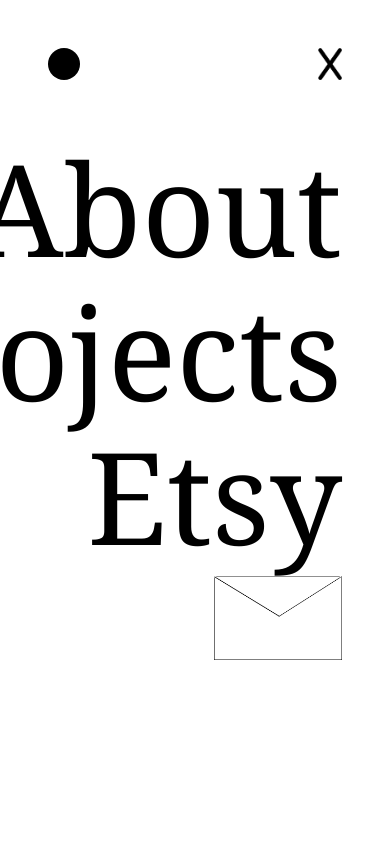
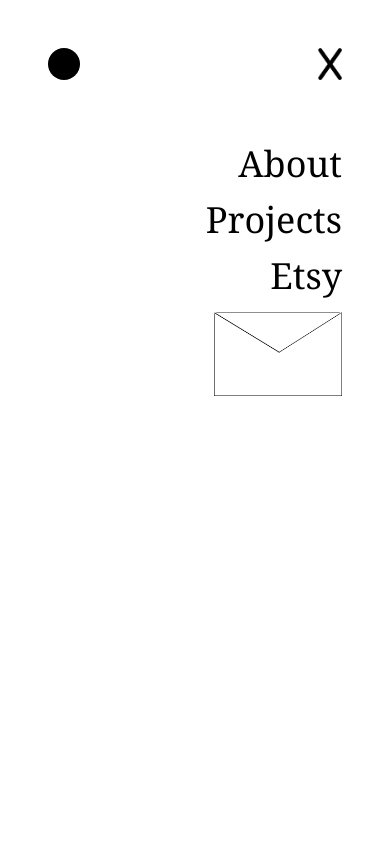
Before and after one commit to dennismaricarl/Mariel-s-Portfolio, a React (Create React App) app: page / in a window 390 px wide. Both pictures are taken after a click on the picture 322 px from the left and 64 px from the top of the page. Shown: the top 844 px of the page. Built offline with nearby package versions, Linux system fonts and the light colour scheme.

Commit message:
added responsive sizes in nav bar

```diff
--- a/src/components/NavBar.jsx
+++ b/src/components/NavBar.jsx
@@ -42,10 +42,10 @@ const NavBar = () => {
                 <div className="flex flex-col gap-4 items-end pr-[3rem] lg:pr-[5rem] mt-[9rem] lg:mt-[13rem]">
 
 
-                    <h1 onClick={() => handleNavigateToHome("aboutId")} className="hover:opacity-10 text-9xl font-thin font-serif lg:w-auto">About</h1>
-                    <h1 onClick={() => handleNavigateToHome("projectsListId")} className="hover:opacity-10 text-9xl font-serif font-thin lg:w-auto">Projects</h1>
+                    <h1 onClick={() => handleNavigateToHome("aboutId")} className="hover:opacity-10 text-4xl lg:text-9xl font-thin font-serif  lg:w-auto">About</h1>
+                    <h1 onClick={() => handleNavigateToHome("projectsListId")} className="hover:opacity-10 text-4xl lg:text-9xl font-serif font-thin lg:w-auto">Projects</h1>
 
-                    <h1 onClick={() => handleNavigateToHome("etsyId")} className="hover:opacity-10 text-9xl font-serif font-thin lg:w-auto">Etsy</h1>
+                    <h1 onClick={() => handleNavigateToHome("etsyId")} className="hover:opacity-10 text-4xl lg:text-9xl font-serif font-thin lg:w-auto">Etsy</h1>
 
                     <img className="hover:opacity-10 w-32 lg:w-auto"
                         src="/images/Envelope.png"
```
